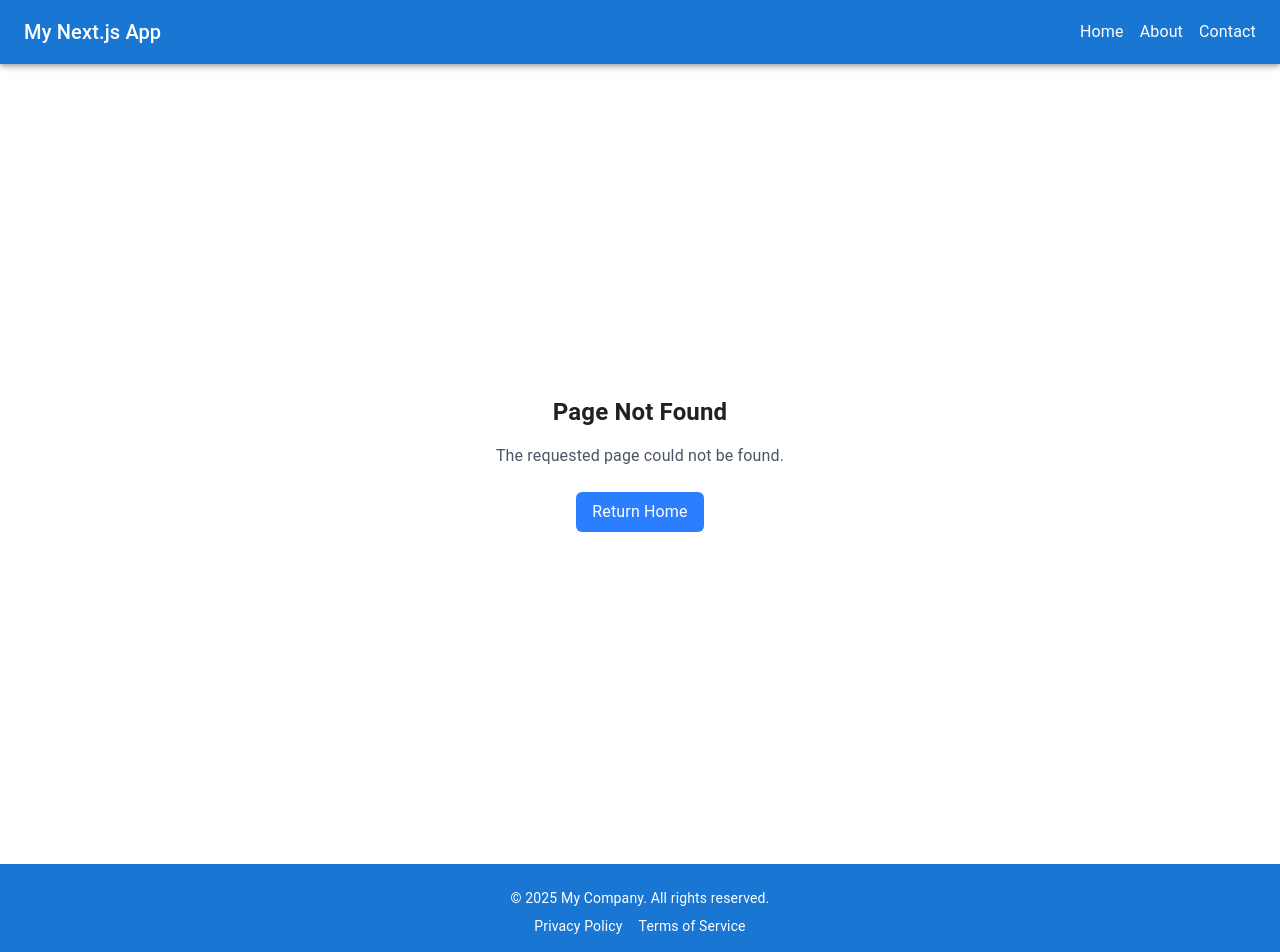
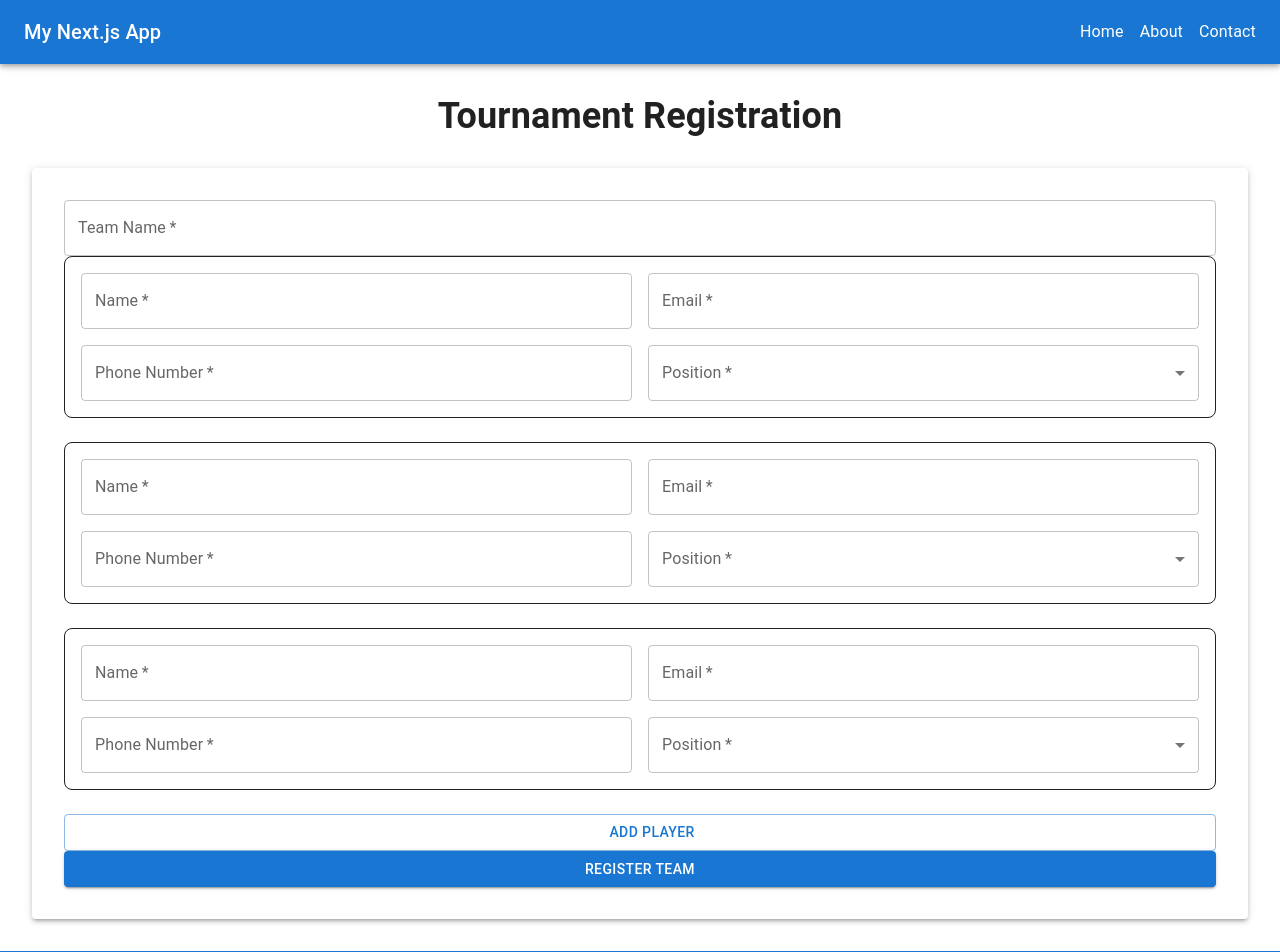
Before and after one commit to lorenigniCloud/basket-3vs3, a Next.js app: page /tournament in a window 1280 px wide. Before the commit this address had no page. Shown: the top 952 px of the page. Built offline with nearby package versions, Linux system fonts and the light colour scheme; some icons are missing; what @mui/material-nextjs would draw is missing.

Commit message:
Add tournament registration functionality with TournamentRegistration component; implement team registration logic and player management; create TournamentPage for registration interface.

```diff
--- /dev/null
+++ b/src/actions/tournament.ts
@@ -0,0 +1,46 @@
+"use server";
+
+export interface Player {
+  name: string;
+  email: string;
+  phoneNumber: string;
+  position: string;
+}
+
+export interface RegistrationFormData {
+  teamName: string;
+  players: Player[];
+}
+
+export type RegistrationState = {
+  message: string;
+  status: "success" | "error" | "idle";
+};
+
+export async function registerTeam(
+  data: RegistrationFormData,
+): Promise<RegistrationState> {
+  try {
+    // Validate team size
+    if (data.players.length < 3 || data.players.length > 5) {
+      return {
+        message: "Team must have between 3 and 5 players",
+        status: "error",
+      };
+    }
+
+    // Here you would typically save to your database
+    // For now, we'll just simulate a successful registration
+    await new Promise((resolve) => setTimeout(resolve, 1000));
+
+    return {
+      message: "Team registered successfully!",
+      status: "success",
+    };
+  } catch (error) {
+    return {
+      message: "Failed to register team",
+      status: "error",
+    };
+  }
+}
--- a/src/app/page.tsx
+++ b/src/app/page.tsx
@@ -4,24 +4,6 @@ import slide2 from "@/assets/forest.jpeg";
 import slide3 from "@/assets/istockphoto-1193535093-612x612.jpg";
 
 const DashboardPage = () => {
-  const carouselItems = [
-    {
-      url: "/images/slide1.jpg",
-      alt: "Slide 1",
-      title: "Welcome to our Basketball App",
-    },
-    {
-      url: "/images/slide2.jpg",
-      alt: "Slide 2",
-      title: "Experience 3v3 Basketball",
-    },
-    {
-      url: "/images/slide3.jpg",
-      alt: "Slide 3",
-      title: "Join the Game",
-    },
-  ];
-
   return (
     <div className="flex flex-col items-center justify-center h-screen">
       <ImageCarousel
--- /dev/null
+++ b/src/app/tournament/page.tsx
@@ -0,0 +1,12 @@
+import TournamentRegistration from "../../components/TournamentRegistration";
+
+export default function TournamentPage() {
+  return (
+    <div className="container mx-auto p-8">
+      <h1 className="text-4xl font-bold mb-8 text-center">
+        Tournament Registration
+      </h1>
+      <TournamentRegistration />
+    </div>
+  );
+}
--- /dev/null
+++ b/src/components/TournamentRegistration.tsx
@@ -0,0 +1,196 @@
+"use client";
+
+import {
+  Alert,
+  Box,
+  Button,
+  IconButton,
+  MenuItem,
+  Paper,
+  TextField,
+  useTheme,
+} from "@mui/material";
+import type {
+  Player,
+  RegistrationFormData,
+  RegistrationState,
+} from "@/actions/tournament";
+import { useCallback, useState } from "react";
+
+import AddIcon from "@mui/icons-material/Add";
+import DeleteIcon from "@mui/icons-material/Delete";
+import { registerTeam } from "@/actions/tournament";
+import { useActionState } from "react";
+import { useColorMode } from "@/theme/ThemeContext";
+
+const POSITIONS = ["Guard", "Forward", "Center"];
+
+const initialState: RegistrationState = {
+  message: "",
+  status: "idle",
+};
+
+const TournamentRegistration = () => {
+  const theme = useTheme();
+  const { toggleColorMode } = useColorMode();
+  const [players, setPlayers] = useState<Player[]>([
+    { name: "", email: "", phoneNumber: "", position: "" },
+    { name: "", email: "", phoneNumber: "", position: "" },
+    { name: "", email: "", phoneNumber: "", position: "" },
+  ]);
+  const [teamName, setTeamName] = useState("");
+
+  const [state, formAction, isPending] = useActionState(
+    async (prevState: RegistrationState, formData: FormData) => {
+      const data: RegistrationFormData = {
+        teamName: formData.get("teamName") as string,
+        players: players.filter((player) => player.name && player.email),
+      };
+      return registerTeam(data);
+    },
+    initialState,
+  );
+
+  const handleAddPlayer = useCallback(() => {
+    if (players.length < 5) {
+      setPlayers([
+        ...players,
+        { name: "", email: "", phoneNumber: "", position: "" },
+      ]);
+    }
+  }, [players]);
+
+  const handleRemovePlayer = useCallback(
+    (index: number) => {
+      if (players.length > 3) {
+        setPlayers(players.filter((_, i) => i !== index));
+      }
+    },
+    [players],
+  );
+
+  const handlePlayerChange = useCallback(
+    (index: number, field: keyof Player, value: string) => {
+      const newPlayers = [...players];
+      newPlayers[index] = { ...newPlayers[index], [field]: value };
+      setPlayers(newPlayers);
+    },
+    [players],
+  );
+
+  return (
+    <Paper
+      elevation={3}
+      className="p-8"
+      sx={{
+        backgroundColor: theme.palette.background.paper,
+        color: theme.palette.text.primary,
+      }}
+    >
+      <form action={formAction}>
+        <Box className="space-y-6">
+          <TextField
+            fullWidth
+            name="teamName"
+            label="Team Name"
+            value={teamName}
+            onChange={(e) => setTeamName(e.target.value)}
+            required
+          />
+
+          {players.map((player, index) => (
+            <Box
+              key={index}
+              className="space-y-4 p-4 border rounded-lg relative"
+            >
+              <div className="grid grid-cols-2 gap-4">
+                <TextField
+                  name={`player${index}Name`}
+                  label="Name"
+                  value={player.name}
+                  onChange={(e) =>
+                    handlePlayerChange(index, "name", e.target.value)
+                  }
+                  required
+                />
+                <TextField
+                  name={`player${index}Email`}
+                  label="Email"
+                  type="email"
+                  value={player.email}
+                  onChange={(e) =>
+                    handlePlayerChange(index, "email", e.target.value)
+                  }
+                  required
+                />
+                <TextField
+                  name={`player${index}Phone`}
+                  label="Phone Number"
+                  value={player.phoneNumber}
+                  onChange={(e) =>
+                    handlePlayerChange(index, "phoneNumber", e.target.value)
+                  }
+                  required
+                />
+                <TextField
+                  name={`player${index}Position`}
+                  select
+                  label="Position"
+                  value={player.position}
+                  onChange={(e) =>
+                    handlePlayerChange(index, "position", e.target.value)
+                  }
+                  required
+                >
+                  {POSITIONS.map((pos) => (
+                    <MenuItem key={pos} value={pos}>
+                      {pos}
+                    </MenuItem>
+                  ))}
+                </TextField>
+              </div>
+              {players.length > 3 && (
+                <IconButton
+                  className="absolute top-2 right-2"
+                  onClick={() => handleRemovePlayer(index)}
+                  color="error"
+                >
+                  <DeleteIcon />
+                </IconButton>
+              )}
+            </Box>
+          ))}
+
+          {players.length < 5 && (
+            <Button
+              startIcon={<AddIcon />}
+              onClick={handleAddPlayer}
+              variant="outlined"
+              fullWidth
+            >
+              Add Player
+            </Button>
+          )}
+
+          {state.status !== "idle" && (
+            <Alert severity={state.status} className="my-4">
+              {state.message}
+            </Alert>
+          )}
+
+          <Button
+            type="submit"
+            variant="contained"
+            color="primary"
+            fullWidth
+            disabled={isPending}
+          >
+            {isPending ? "Registering..." : "Register Team"}
+          </Button>
+        </Box>
+      </form>
+    </Paper>
+  );
+};
+
+export default TournamentRegistration;
```
